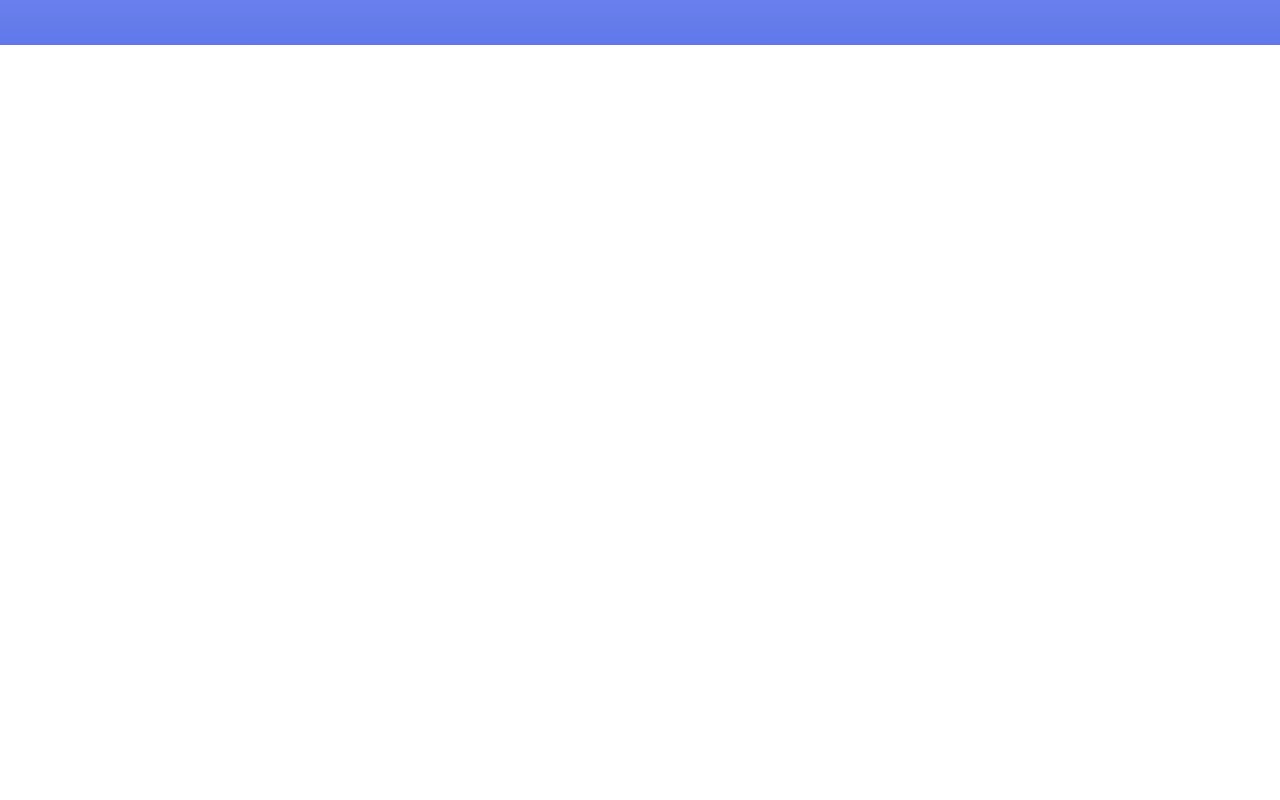
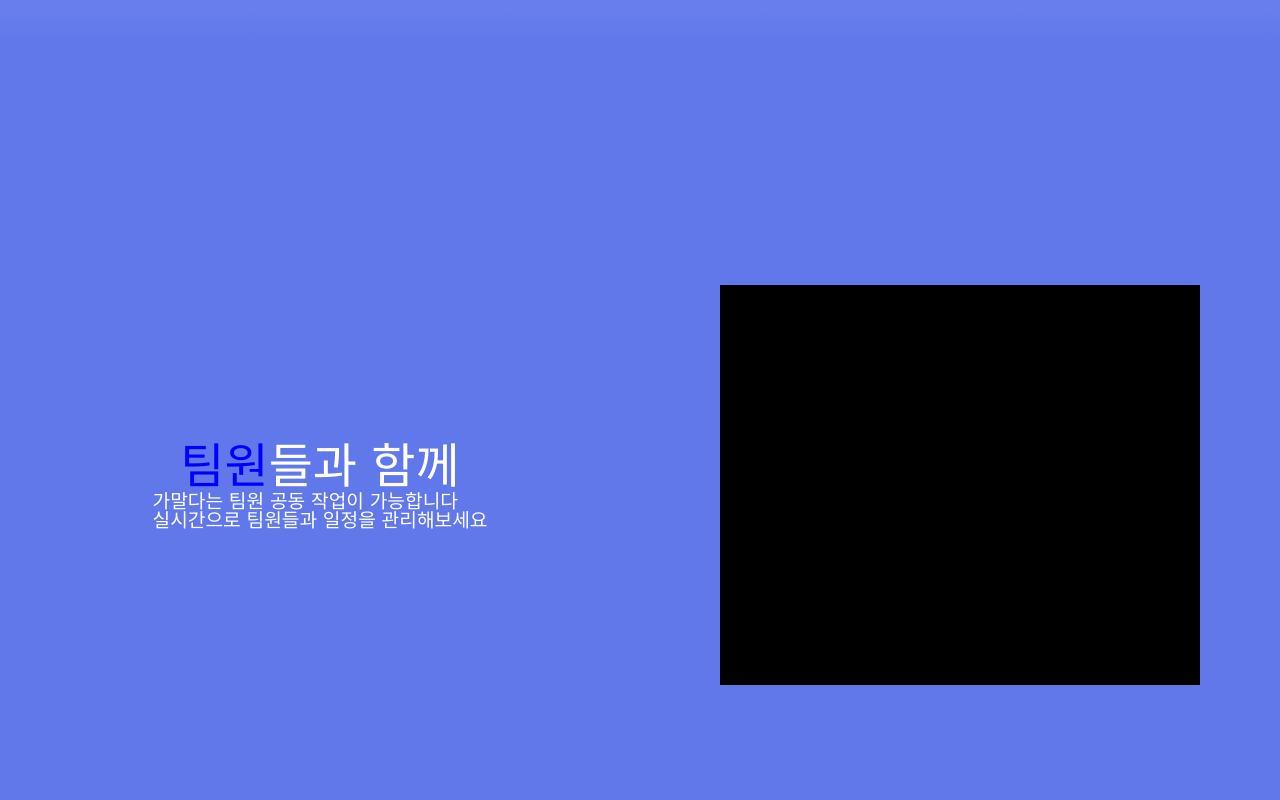
Before and after one commit to supersfel/GAMALDA, a React (Create React App) app in the folder fe/: page / in a window 1280 px wide. Shown: the part 1500-2300 px from the top of the page. Before the commit the page ends 1545 px from the top, so only its background shows below. Built offline with nearby package versions, Linux system fonts and the light colour scheme.

Commit message:
feat(fe): sticky 애니메이션 구현

```diff
--- /dev/null
+++ b/fe/src/components/introduce/Intro_2.tsx
@@ -0,0 +1,43 @@
+/*  */
+import React from 'react';
+
+const Intro_2 = () => {
+  return (
+    <div className="intro_2">
+      <div className="description-area">
+        <div className="text-wrapper">
+          <p className="title">
+            <span>팀원</span>들과 함께
+          </p>
+          <div className="description">
+            <p>가말다는 팀원 공동 작업이 가능합니다</p>
+            <p>실시간으로 팀원들과 일정을 관리해보세요</p>
+          </div>
+        </div>
+
+        <div className="text-wrapper">
+          <p className="title">
+            보다 <span>손쉽게</span>
+          </p>
+          <div className="description">
+            <p>가말다는 쉬운 조작을 생각합니다</p>
+            <p>직관적인 방법으로 마일스톤을 만들어 보세요</p>
+          </div>
+        </div>
+        <div className="text-wrapper">
+          <p className="title">
+            <span>왜</span> 가말다인가?
+          </p>
+          <div className="description">
+            <p>직관적인 프로젝트 마일스톤을 원한다면</p>
+            <p>가말다가 정답입니다.</p>
+          </div>
+        </div>
+      </div>
+
+      <div className="img-box"></div>
+    </div>
+  );
+};
+
+export default Intro_2;
--- a/fe/src/pages/Introduce.tsx
+++ b/fe/src/pages/Introduce.tsx
@@ -1,11 +1,13 @@
 /*  */
 import Intro_1 from 'components/introduce/Intro_1';
+import Intro_2 from 'components/introduce/Intro_2';
 import React from 'react';
 
 const Introduce = () => {
   return (
     <>
       <Intro_1 />
+      <Intro_2 />
     </>
   );
 };
--- /dev/null
+++ b/fe/src/styles/components/introduce/_intro_2.scss
@@ -0,0 +1,40 @@
+.intro_2 {
+  background-color: $logoColor;
+  display: flex;
+  justify-content: space-between;
+  padding: 5rem;
+
+  .description-area {
+    width: $mainWidth;
+    color: #ffffff;
+
+    .text-wrapper {
+      width: 75%;
+      display: flex;
+      flex-direction: column;
+      align-items: center;
+      padding: 20rem 0;
+
+      .title {
+        font-size: 3rem;
+        span {
+          color: blue;
+        }
+      }
+      .description {
+        font-size: 1.2rem;
+      }
+    }
+  }
+
+  .img-box {
+    width: 60%;
+    height: 400px;
+    background-color: black;
+    position: sticky;
+    top: 25%;
+    margin: 10rem 0;
+  }
+
+  margin-bottom: 100rem;
+}
--- a/fe/src/styles/main.css
+++ b/fe/src/styles/main.css
@@ -131,3 +131,40 @@ body {
     transform: translateZ(0);
   }
 }
+
+.intro_2 {
+  background-color: #6078ea;
+  display: flex;
+  justify-content: space-between;
+  padding: 5rem;
+  margin-bottom: 100rem;
+}
+.intro_2 .description-area {
+  width: 80%;
+  color: #ffffff;
+}
+.intro_2 .description-area .text-wrapper {
+  width: 75%;
+  display: flex;
+  flex-direction: column;
+  align-items: center;
+  padding: 20rem 0;
+}
+.intro_2 .description-area .text-wrapper .title {
+  font-size: 3rem;
+}
+.intro_2 .description-area .text-wrapper .title span {
+  color: blue;
+}
+.intro_2 .description-area .text-wrapper .description {
+  font-size: 1.2rem;
+}
+.intro_2 .img-box {
+  width: 60%;
+  height: 400px;
+  background-color: black;
+  position: -webkit-sticky;
+  position: sticky;
+  top: 25%;
+  margin: 10rem 0;
+}
--- a/fe/src/styles/main.scss
+++ b/fe/src/styles/main.scss
@@ -1,3 +1,6 @@
 @import 'common.scss';
+
+// 소개페이지
 @import 'pages/_introduce.scss';
 @import 'components/introduce/intro_1.scss';
+@import 'components/introduce/intro_2.scss';
```
Also changed, not shown: fe/src/assets/png/gamalda-example-1.PNG (added).
